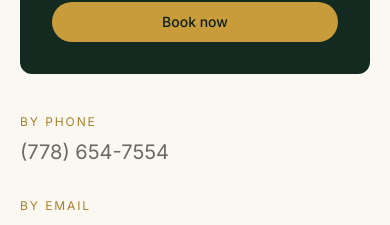
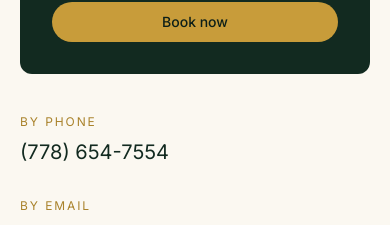
Before and after one commit to BobbyEBaby/website, a Next.js app: page /contact in a window 390 px wide. Shown: the part 1583-1808 px from the top of the page. Built offline with nearby package versions, Linux system fonts and the light colour scheme.

Commit message:
Contact: match phone number color to email
Co-Authored-By: Claude Opus 4.7 <noreply@anthropic.com>

```diff
--- a/src/app/contact/page.tsx
+++ b/src/app/contact/page.tsx
@@ -25,7 +25,7 @@ export default function ContactPage() {
           <ContactBlock label="By phone">
             <a
               href={`tel:${firm.phone}`}
-              className="text-xl text-[color:var(--color-ink-500)] hover:text-[color:var(--color-forest-700)]"
+              className="text-xl text-[color:var(--color-forest-900)] hover:text-[color:var(--color-forest-700)]"
             >
               {firm.phoneDisplay}
             </a>
```
